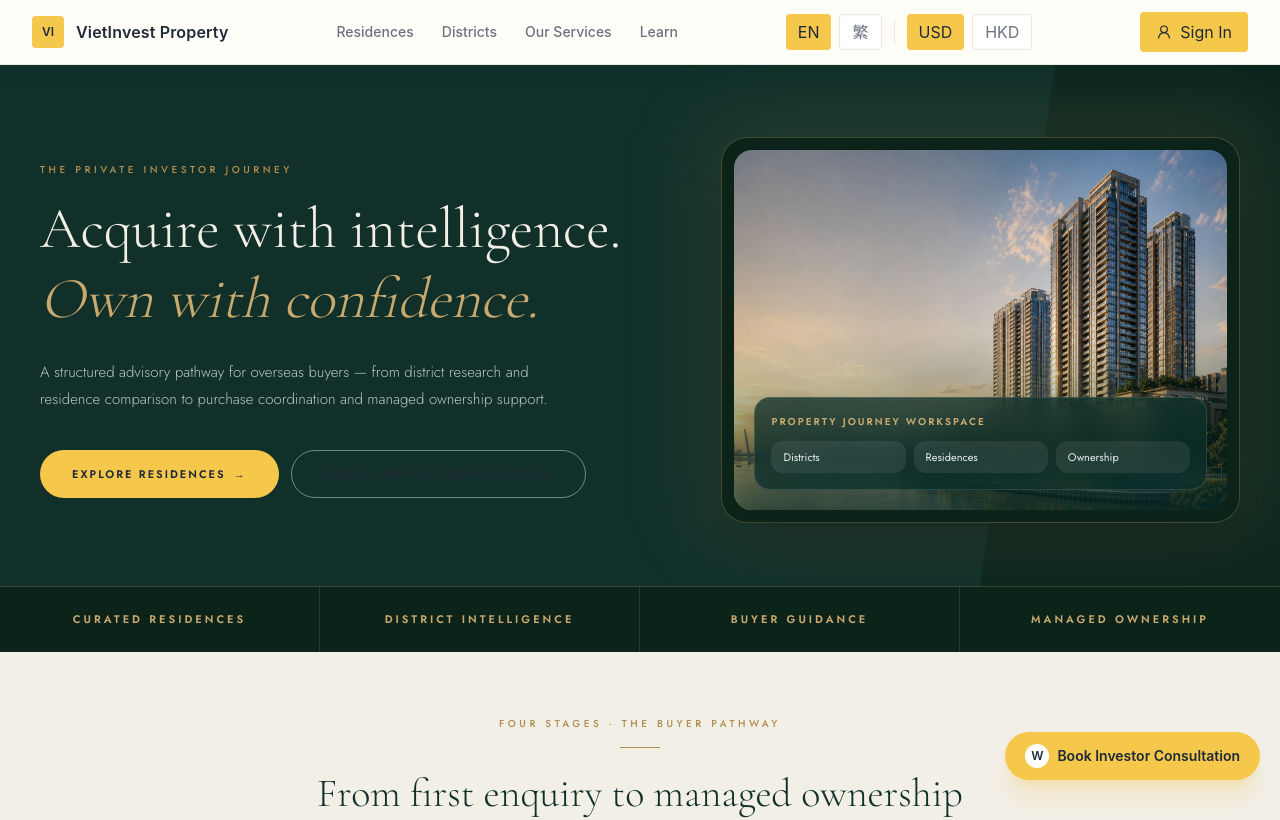
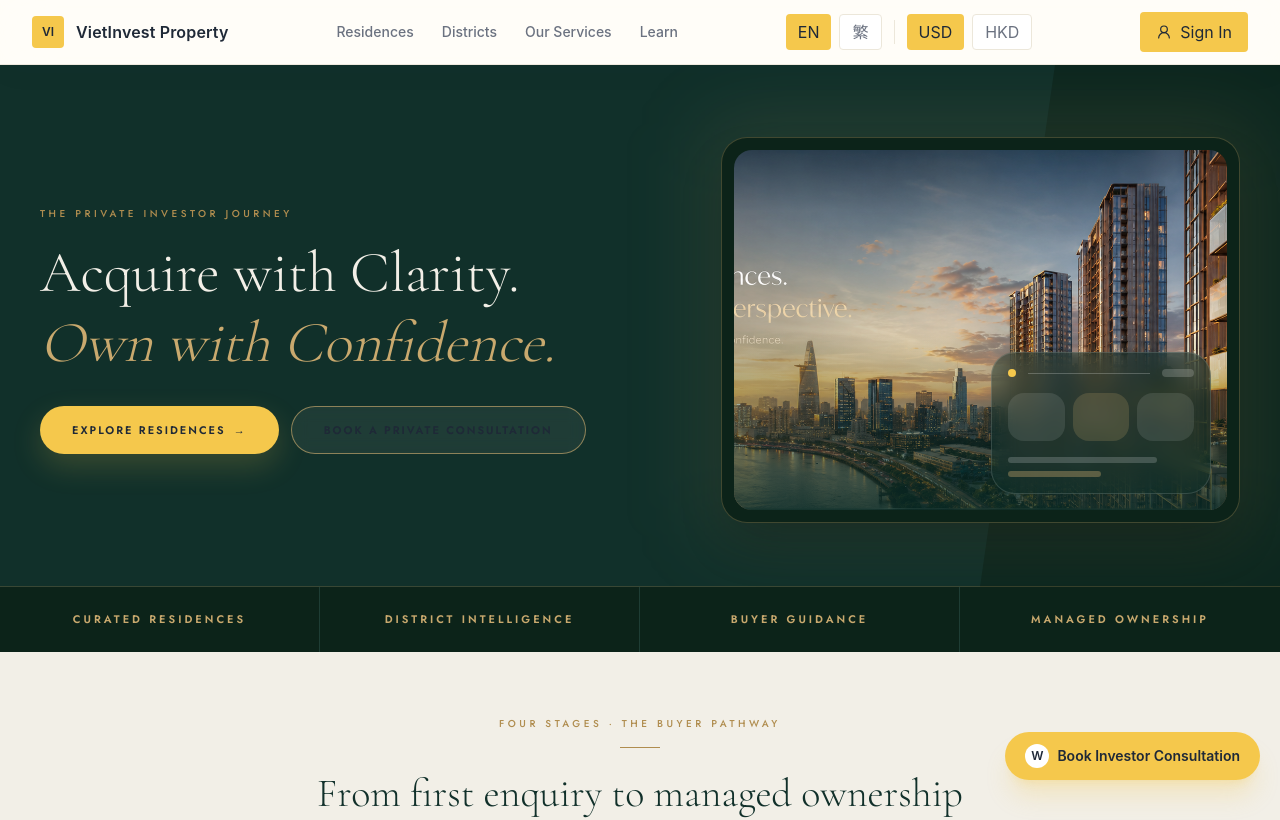
Before and after one commit to MC-eth/vietnam-property-platform, a Next.js app: page /how-it-works in a window 1280 px wide. Shown: the top 820 px of the page. Built offline with nearby package versions, Linux system fonts and the light colour scheme.

Commit message:
Update Our Services hero

```diff
--- a/app/how-it-works/page.tsx
+++ b/app/how-it-works/page.tsx
@@ -190,24 +190,21 @@ export default function HowItWorksPage() {
                 </BadgeLabel>
                 <h1 className={`${displaySerif.className} text-[38px] font-light leading-[1.1] text-[#F2EFE7] sm:text-[58px]`}>
                   <span className="mb-1.5 block">
-                    <TD value="Acquire with intelligence." />
+                    <TD value="Acquire with Clarity." />
                   </span>
-                  <span className="mb-7 block italic text-[#C9A96E]">
-                    <TD value="Own with confidence." />
+                  <span className="block italic text-[#C9A96E]">
+                    <TD value="Own with Confidence." />
                   </span>
                 </h1>
-                <p className="mb-9 max-w-[540px] text-[15px] font-light leading-[1.85] text-[#B7C7C1]">
-                  <TD value="A structured advisory pathway for overseas buyers — from district research and residence comparison to purchase coordination and managed ownership support." />
-                </p>
-                <div className="flex flex-col gap-3 sm:flex-row">
+                <div className="mt-8 flex flex-col gap-3 sm:flex-row">
                   <Link
-                    className="premium-focus-ring inline-flex min-h-12 items-center justify-center rounded-full bg-[#F5C84C] px-8 text-[11px] font-semibold uppercase tracking-[2px] text-[#11302A] transition hover:bg-[#E7B93D]"
+                    className="premium-focus-ring inline-flex min-h-12 items-center justify-center rounded-full bg-[#F5C84C] px-8 text-[11px] font-semibold uppercase tracking-[2px] text-[#11302A] shadow-[0_12px_30px_rgba(245,200,76,0.18)] transition hover:bg-[#E7B93D]"
                     href="/properties"
                   >
                     <TD value="Explore Residences" /> <span aria-hidden="true" className="ml-2">→</span>
                   </Link>
                   <Link
-                    className="premium-focus-ring inline-flex min-h-12 items-center justify-center rounded-full border-[1.5px] border-[#6C8A7E] px-8 text-[11px] font-semibold uppercase tracking-[2px] text-[#F2EFE7] transition hover:border-[#C9A96E] hover:text-[#C9A96E]"
+                    className="premium-focus-ring inline-flex min-h-12 items-center justify-center rounded-full border border-[#C9A96E]/65 bg-white/[0.06] px-8 text-[11px] font-semibold uppercase tracking-[2px] text-[#FFFDF8] backdrop-blur-sm transition hover:border-[#F5C84C] hover:bg-[#C9A96E]/18 hover:text-white"
                     href="/enquiry"
                   >
                     <TD value="Book a Private Consultation" />
@@ -223,20 +220,27 @@ export default function HowItWorksPage() {
                     className="h-[360px] w-full rounded-[18px] object-cover"
                     height={720}
                     priority
-                    src="/mock-images/heroes/vietnam-investment-hero.jpg"
+                    src="/images/our-services-hero.png"
                     width={960}
                   />
                   <div className="absolute inset-3 rounded-[18px] bg-gradient-to-t from-[#092F2A]/78 via-transparent to-transparent" />
-                  <div className="absolute bottom-8 left-8 right-8 rounded-2xl border border-white/12 bg-[#092F2A]/72 p-4 backdrop-blur-md">
-                    <p className="text-[10px] font-semibold uppercase tracking-[2px] text-[#C9A96E]">
-                      <TD value="Property journey workspace" />
-                    </p>
-                    <div className="mt-3 grid grid-cols-3 gap-2">
-                      {["Districts", "Residences", "Ownership"].map((item) => (
-                        <div className="rounded-xl bg-white/8 px-3 py-2 text-[11px] text-[#EAF1EE]" key={item}>
-                          <TD value={item} />
-                        </div>
-                      ))}
+                  <div
+                    aria-hidden="true"
+                    className="absolute bottom-7 right-7 w-[220px] rounded-3xl border border-white/14 bg-[#092F2A]/44 p-4 backdrop-blur-md"
+                  >
+                    <div className="flex items-center gap-3">
+                      <span className="h-2 w-2 rounded-full bg-[#F5C84C]" />
+                      <span className="h-px flex-1 bg-white/22" />
+                      <span className="h-2 w-8 rounded-full bg-white/18" />
+                    </div>
+                    <div className="mt-4 grid grid-cols-3 gap-2">
+                      <span className="h-12 rounded-2xl bg-white/10" />
+                      <span className="h-12 rounded-2xl bg-[#C9A96E]/20" />
+                      <span className="h-12 rounded-2xl bg-white/10" />
+                    </div>
+                    <div className="mt-4 space-y-2">
+                      <span className="block h-1.5 w-4/5 rounded-full bg-white/18" />
+                      <span className="block h-1.5 w-1/2 rounded-full bg-[#C9A96E]/38" />
                     </div>
                   </div>
                 </div>
--- a/constants/translations.ts
+++ b/constants/translations.ts
@@ -1445,6 +1445,8 @@ export const displayTranslations: Record<LanguageCode, Record<string, string>> =
     "Built on Transparency": "以透明度建立信任",
     "THE PRIVATE INVESTOR JOURNEY": "海外買家服務流程",
     "The Private Investor Journey": "海外買家服務流程",
+    "Acquire with Clarity.": "以清晰資訊作決策。",
+    "Own with Confidence.": "以信心作持有。",
     "Acquire with intelligence.": "以資訊作決策。",
     "Own with confidence.": "以信心作持有。",
     "A structured advisory pathway for overseas buyers — from district research and residence comparison to purchase coordination and managed ownership support.":
```
Also changed, not shown: public/images/our-services-hero.png (added).
